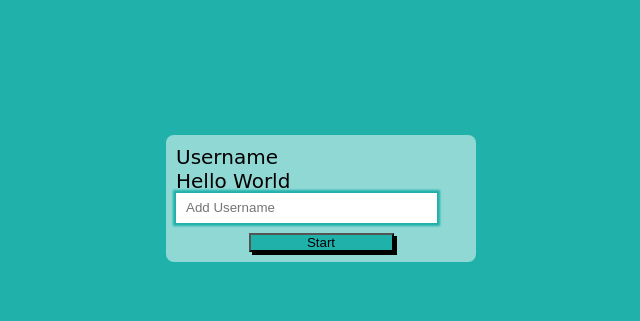
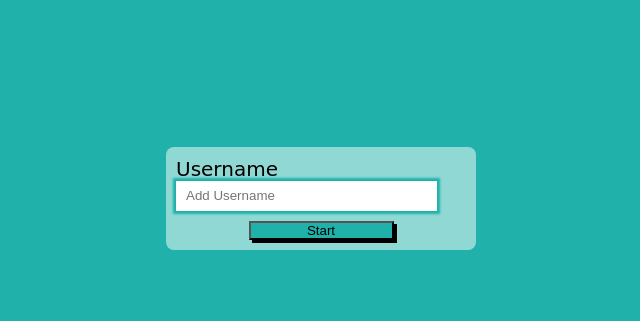
Before and after one commit to mrakasondara/Quizapp, a plain HTML site: page index.html in a window 1280 px wide. Shown: the part 202-523 px from the top of the page, without its empty margins (319-959 px from the left). Drawn offline with Linux system fonts and the light colour scheme.

Commit message:
commit github

```diff
--- a/index.html
+++ b/index.html
@@ -11,7 +11,6 @@
       <div class="modal">
         <div class="user">
           <span>Username</span>
-          <span>Hello World</span>
           <input type="text" placeholder="Add Username" id="username" />
           <button onclick="start()">Start</button>
         </div>
```
